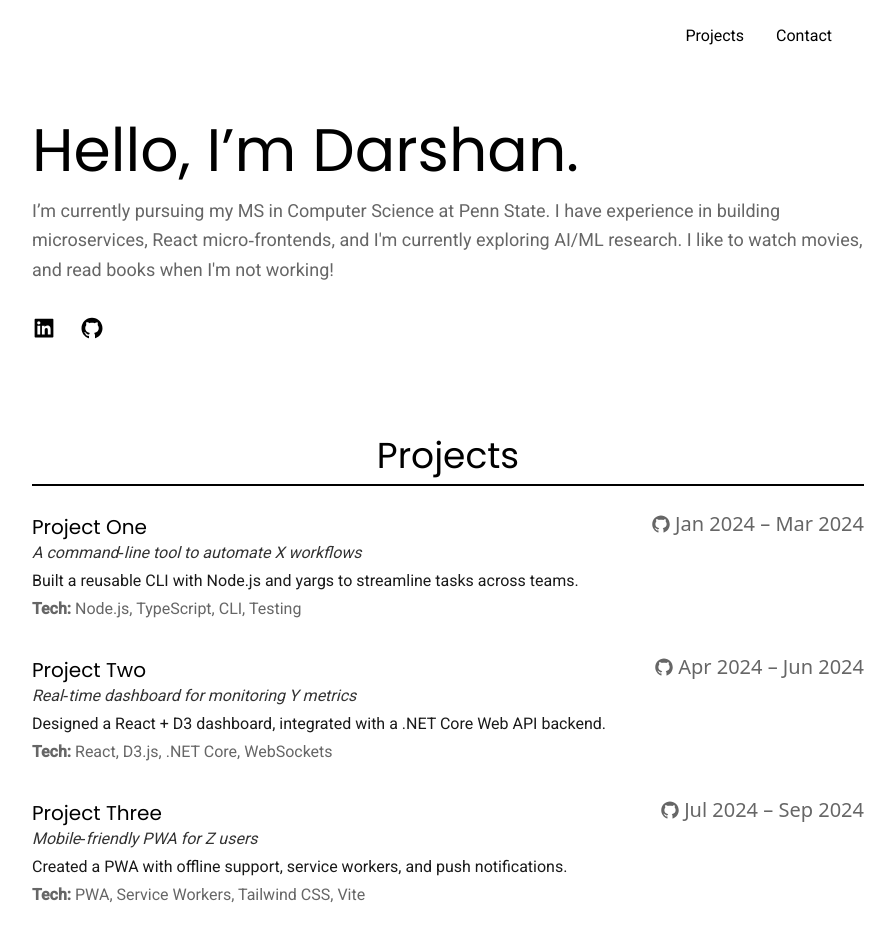
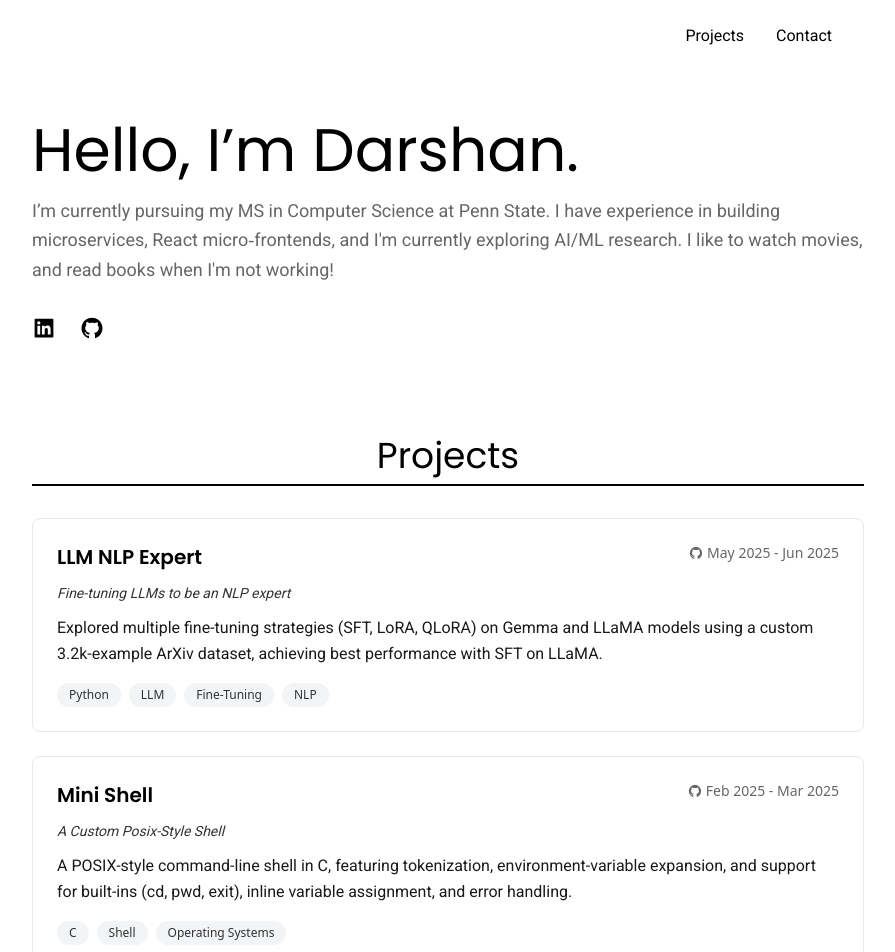
Before and after one commit to darshan-sc/portfolio, a React (Vite) app: page / in a window 1280 px wide. Shown: the top 952 px of the page, without its empty margins (192-1087 px from the left). Built offline with nearby package versions, Linux system fonts and the light colour scheme.

Commit message:
Refactor portfolio content and enhance styling. Updated project descriptions, added hover color in CSS, and improved layout for better readability.

```diff
--- a/src/components/Contact.tsx
+++ b/src/components/Contact.tsx
@@ -17,7 +17,7 @@ export default function Contact() {
                 href="https://www.linkedin.com/in/darshan-se/"
                 target="_blank"
                 rel="noopener noreferrer"
-                className=" hover:text-accent transition"
+                className=" hover:text-hover transition"
                 aria-label="LinkedIn"
               >
               <AiFillLinkedin className="text-4xl mb-2" />
@@ -27,7 +27,7 @@ export default function Contact() {
           <li>
             <a
               href="mailto:darshanjainc@gmail.com"
-              className="flex flex-col items-center text-text hover:text-accent transition"
+              className="flex flex-col items-center text-text hover:text-hover transition"
             >
               <AiOutlineMail className="text-4xl mb-2" />
               <span className="font-body">Email</span>
--- a/src/components/Hero.tsx
+++ b/src/components/Hero.tsx
@@ -23,7 +23,7 @@ export default function Hero() {
             href="https://www.linkedin.com/in/darshan-se/"
             target="_blank"
             rel="noopener noreferrer"
-            className="text-2xl hover:text-accent transition"
+            className="text-2xl hover:text-hover transition"
             aria-label="LinkedIn"
           >
             <AiFillLinkedin />
@@ -32,7 +32,7 @@ export default function Hero() {
             href="https://github.com/darshan-sc"
             target="_blank"
             rel="noopener noreferrer"
-            className="text-2xl hover:text-accent transition"
+            className="text-2xl hover:text-hover transition"
             aria-label="GitHub"
           >
             <AiFillGithub />
--- a/src/components/Navbar.tsx
+++ b/src/components/Navbar.tsx
@@ -9,10 +9,10 @@ export default function Navbar() {
       <div className="flex items-center justify-end px-6 py-4 md:px-8 md:py-6">
         {/* Desktop links */}
         <div className="hidden md:flex space-x-8  font-body">
-          <a href="#projects" className="hover:text-accent transition">
+          <a href="#projects" className="hover:text-hover transition">
             Projects
           </a>
-          <a href="#contact" className="hover:text-accent transition">
+          <a href="#contact" className="hover:text-hover transition">
             Contact
           </a>
         </div>
@@ -34,14 +34,14 @@ export default function Navbar() {
             <a
               href="#projects"
               onClick={() => setOpen(false)}
-              className="text-lg font-body hover:text-accent transition"
+              className="text-lg font-body hover:text-hover transition"
             >
               Projects
             </a>
             <a
               href="#contact"
               onClick={() => setOpen(false)}
-              className="text-lg font-body hover:text-accent transition"
+              className="text-lg font-body hover:text-hover transition"
             >
               Contact
             </a>
--- a/src/components/Projects.tsx
+++ b/src/components/Projects.tsx
@@ -3,63 +3,78 @@ import { AiFillGithub } from "react-icons/ai";
 export default function Projects() {
   const projects = [
     {
-      title: "Project One",
-      about: "A command‑line tool to automate X workflows",
+      title: "LLM NLP Expert",
+      about: "Fine-tuning LLMs to be an NLP expert",
       description:
-        "Built a reusable CLI with Node.js and yargs to streamline tasks across teams.",
-      skills: ["Node.js", "TypeScript", "CLI", "Testing"],
-      repo: "https://github.com/your‑username/project‑one",
-      date: "Jan 2024 – Mar 2024",
+        "Explored multiple fine-tuning strategies (SFT, LoRA, QLoRA) on Gemma and LLaMA models using a custom 3.2k-example ArXiv dataset, achieving best performance with SFT on LLaMA.",
+      skills: ["Python", "LLM", "Fine-Tuning", "NLP"],
+      repo: "https://github.com/darshan-sc/NLPResearchAgent",
+      date: "May 2025 - Jun 2025",
     },
+    // {
+    //   title: "Project Two",
+    //   about: "Real-time dashboard for monitoring Y metrics",
+    //   description:
+    //     "Designed a React + D3 dashboard, integrated with a .NET Core Web API backend.",
+    //   skills: ["React", "D3.js", ".NET Core", "WebSockets"],
+    //   repo: "https://github.com/your-username/project-two",
+    //   date: "Apr 2024 - Jun 2024",
+    // },
     {
-      title: "Project Two",
-      about: "Real‑time dashboard for monitoring Y metrics",
+      title: "Mini Shell",
+      about: "A Custom Posix-Style Shell",
       description:
-        "Designed a React + D3 dashboard, integrated with a .NET Core Web API backend.",
-      skills: ["React", "D3.js", ".NET Core", "WebSockets"],
-      repo: "https://github.com/your‑username/project‑two",
-      date: "Apr 2024 – Jun 2024",
-    },
-    {
-      title: "Project Three",
-      about: "Mobile‑friendly PWA for Z users",
-      description:
-        "Created a PWA with offline support, service workers, and push notifications.",
-      skills: ["PWA", "Service Workers", "Tailwind CSS", "Vite"],
-      repo: "https://github.com/your‑username/project‑three",
-      date: "Jul 2024 – Sep 2024",
+        `A POSIX-style command-line shell in C, featuring tokenization, environment-variable expansion, and
+        support for built-ins (cd, pwd, exit), inline variable assignment, and error handling.`,
+      skills: ["C", "Shell", "Operating Systems"],
+      // repo: "https://github.com/darshan-sc/mini-shell",
+      date: "Feb 2025 - Mar 2025",
     },
   ];
 
   return (
     <section id="projects" className="bg-bg py-12">
       <div className="max-w-4xl mx-auto px-4 sm:px-6 lg:px-8">
-        <h2 className="font-heading text-4xl text-text mb-6 text-center border-b-2 border-text pb-2">Projects</h2>
+        <h2 className="font-heading text-4xl text-text mb-8 text-center border-b-2 border-text pb-2">Projects</h2>
 
-        <ul className="space-y-8">
-          {projects.map((p) => (
-            <li key={p.title}>
-              <div className="flex justify-between items-baseline">
-                <h3 className="font-heading text-xl text-text">{p.title}</h3>
+        <div className="space-y-6">
+          {projects.map((p, index) => (
+            <div key={p.title} className="bg-white rounded-lg p-6 border border-gray-200">
+              <div className="flex justify-between items-start mb-3">
+                <h3 className="font-heading text-xl text-text font-semibold">{p.title}</h3>
+                {index !== 2 ? (
                   <a
                     href={p.repo}
                     target="_blank"
                     rel="noopener noreferrer"
-                  className="text-xl text-muted hover:text-text transition flex items-center"
+                    className="text-sm text-muted hover:text-hover transition flex items-center"
                     aria-label={`View ${p.title} on GitHub`}
                   >
                     <AiFillGithub className="mr-1" />
                     {p.date}
                   </a>
+                ) : (
+                  <div className="text-sm text-muted transition flex items-center">
+                    <AiFillGithub className="mr-1" />
+                    {p.date}
                   </div>
-              <p className="font-body text-text/80 italic mb-1">{p.about}</p>
-              <p className="font-body text-text/90 mb-1">{p.description}</p>
-              <p className="font-body text-muted">
-                <strong>Tech:</strong> {p.skills.join(", ")}
-              </p>
-            </li>
+                )}
+              </div>
+              <p className="font-body text-text/80 italic mb-3 text-sm">{p.about}</p>
+              <p className="font-body text-text/90 mb-4 leading-relaxed">{p.description}</p>
+              <div className="flex flex-wrap gap-2">
+                {p.skills.map((skill, skillIndex) => (
+                  <span
+                    key={skillIndex}
+                    className="bg-gray-100 text-text/80 px-3 py-1 rounded-full text-xs font-medium"
+                  >
+                    {skill}
+                  </span>
                 ))}
-        </ul>
+              </div>
+            </div>
+          ))}
+        </div>
       </div>
     </section>
   );
--- a/src/components/TimelineComponent.tsx
+++ b/src/components/TimelineComponent.tsx
@@ -7,21 +7,21 @@ const myEvents: TimelineEntry[] = [
     date: "August 2024 - Present",
     title: "M.S. in CS",
     subtitle: "Penn State University",
-    description: "Took courses on machine learning & AI.",
+    description: "Took courses around machine learning, AI, OS, DSA, and Computer Architecture.",
     iconType: "education",
   },
   {
     date: "July 2022 - August 2024",
     title: "Software Engineer",
     subtitle: "Fareportal",
-    description: "Built microservices and microfrontends to implement fintech business logic.",
+    description: "Developed backend and frontend solutions to automate transactions, prevent fraud, and optimize database performance, significantly improving speed, accuracy, and security.",
     iconType: "work",
   },
   {
     date: "Jan 2022 - June 2022",
     title: "Software Engineer Intern",
     subtitle: "Fareportal",
-    description: "Built microservices and microfrontends to implement fintech business logic.",
+    description: "Built proof-of-concepts, wrote unit tests and worked on migration to kubernetes.",
     iconType: "work",
   },
   {
--- a/src/index.css
+++ b/src/index.css
@@ -11,4 +11,7 @@
   --color-text:   #000000;
   --color-accent: #444444;   /* dark gray instead of pure black */
   --color-muted:  #666666;
+
+  /* Hover color - sophisticated blue */
+  --color-hover:  #2563eb;   /* blue-600 from Tailwind */
 }
```
Also changed, not shown: 1 other file (tests, documents, lock files or other folders). Lines whose indentation alone changed are shown as unchanged.
